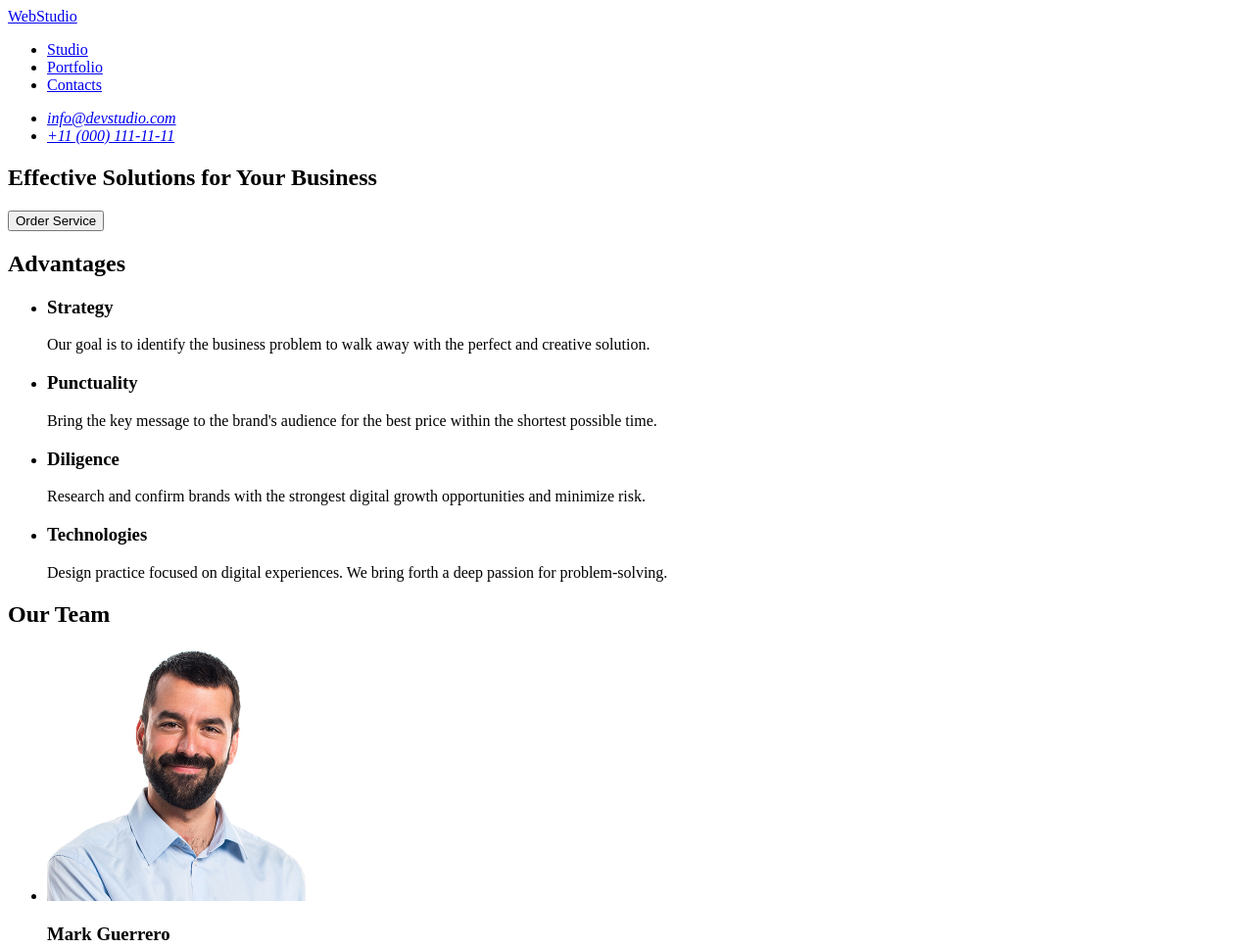
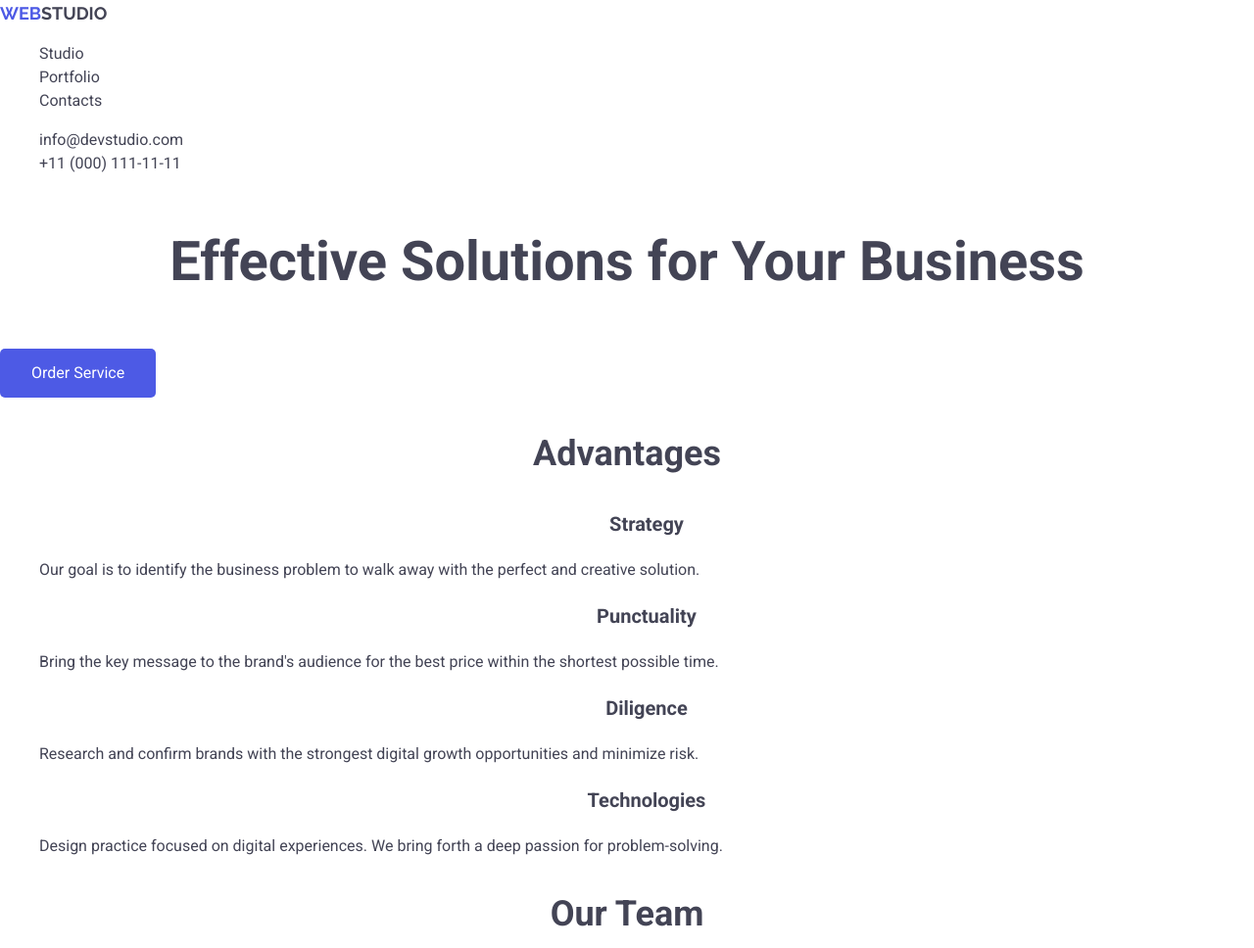
Before and after one commit to Densirivlia/goit-markup-hw-01, a plain HTML site: page index.html in a window 1280 px wide. Shown: the top 968 px of the page at 98% size. Drawn offline with nearby package versions, Linux system fonts and the light colour scheme.

Commit message:
gotovo druge dz

```diff
--- a/css/styles.css
+++ b/css/styles.css
@@ -0,0 +1,81 @@
+body {
+    font-family: "Roboto", sans-serif;
+    color: #434455;
+    background-color: #ffffff;
+    line-height: 1.5;
+}
+ul, ol {
+    list-style-type: none;
+}
+.logo {
+    font-family: "Raleway", sans-serif;
+    font-weight: 700;
+    font-size: 18px;
+    text-decoration: none ;
+    color: #4D5AE5;
+    text-transform: uppercase;
+}
+.logo .text-logo {
+    color: #434455;
+}
+
+
+.nav-links a {
+    font-style: normal;
+    font-size: 16px;
+    font-weight: medium;
+    text-decoration: none;
+    color: #434455;
+
+}
+.nav-links a:hover {
+    color: #4D5AE5;
+}
+.nav-links a:active {
+    text-decoration:underline ;
+}
+
+.contact-info .contact-info-link {
+    font-style: normal;
+    font-size: 16px;
+    color: #434455;
+    margin-top: 10px;
+    text-decoration: none
+}
+.contact-info .contact-info-link:hover {
+    color: #4D5AE5;
+}
+
+.page-title {
+    font-size: 56px;
+    font-weight: bold;
+    color: #434455;
+    text-align: center;
+}
+
+.button {
+    background-color: #4D5AE5;
+    color: white;
+    padding: 16px 32px;
+    border: none;
+    border-radius: 5px;
+    cursor: pointer;
+}
+.button:hover {
+    background-color:#404BBF;
+}
+
+
+.section-title {
+    font-size: 36px;
+    font-weight: bold;
+    color: #434455;
+    text-align: center;
+}
+
+h3{
+    font-size: 20px;
+    font-weight: bold;
+    color: #434455;
+    text-align: center;
+}
--- a/index.html
+++ b/index.html
@@ -2,6 +2,13 @@
 <html lang="en">
 <head>
     <meta charset="UTF-8">
+    <link rel="stylesheet" href="https://cdnjs.cloudflare.com/ajax/libs/modern-normalize/3.0.1/modern-normalize.min.css">
+    <link rel="preconnect" href="https://fonts.googleapis.com">
+    <link rel="preconnect" href="https://fonts.gstatic.com" crossorigin>
+    <link href="https://fonts.googleapis.com/css2?family=Roboto:ital,wght@0,100..900;1,100..900&display=swap"
+        rel="stylesheet">
+    <link href="https://fonts.googleapis.com/css2?family=Raleway:ital,wght@0,100..900;1,100..900&family=Roboto:ital,wght@0,100..900;1,100..900&display=swap"
+        rel="stylesheet">
     <meta name="viewport" content="width=device-width, initial-scale=1.0">
     <title>WebStudio</title>
     <link rel="stylesheet" href="./css/styles.css" />
@@ -9,27 +16,27 @@
 <body>
     <header>
         <nav>
-            <a href="./index.html">WebStudio</a>
-            <ul>
+            <a class="logo" href="./index.html">Web<span class="text-logo">Studio</span></a>
+            <ul class="nav-links">
                 <li><a href="#studio">Studio</a></li>
                 <li><a href="#portfolio">Portfolio</a></li>
                 <li><a href="#contacts">Contacts</a></li>
             </ul>
         </nav>
-        <address>
+        <address class="contact-info">
             <ul>
-                <li><a href="mailto:info@devstudio.com">info@devstudio.com</a></li>
-                <li><a href="tel:+110001111111">+11 (000) 111-11-11</a></li>
+                <li><a class="contact-info-link" href="mailto:info@devstudio.com">info@devstudio.com</a></li>
+                <li><a class="contact-info-link" href="tel:+110001111111">+11 (000) 111-11-11</a></li>
             </ul>
         </address>
     </header>
     <main>
         <section>
-            <h1>Effective Solutions for Your Business</h1>
-            <button type="button">Order Service</button>
+            <h1 class="page-title">Effective Solutions for Your Business</h1>
+            <button class="button" type="button">Order Service</button>
         </section>
         <section>
-            <h2>Advantages</h2>
+            <h2 class="section-title">Advantages</h2>
             <ul>
                 <li>
                     <h3>Strategy</h3>
@@ -50,7 +57,7 @@
             </ul>
         </section>
         <section>
-            <h2>Our Team</h2>
+            <h2 class="section-title">Our Team</h2>
             <ul>
                 <li>
                     <img src="./images/img-3.jpg"
@@ -87,7 +94,7 @@
             </ul>
         </section>
         <section>
-            <h2>Our Portfolio</h2>
+            <h2 class="section-title">Our Portfolio</h2>
             <ul>
                 <li>
                     <img src="./images/p-Banking.jpg" alt="Banking App" width="360" height="300">
@@ -118,7 +125,7 @@
         </section>
     </main>
     <footer>
-        <a href="./index.html">WebStudio</a>
+        <a class="logo" href="./index.html">Web<span class="text-logo">Studio</span></a>
         <p>Increase the flow of customers and sales for your business with digital marketing & growth solutions.</p>
     </footer>
 </body>
```
Also changed, not shown: images/Ellipse-1.svg (deleted), images/Ellipse-2.svg (deleted), images/Ellipse-3.svg (deleted), images/Ellipse.svg (deleted).
